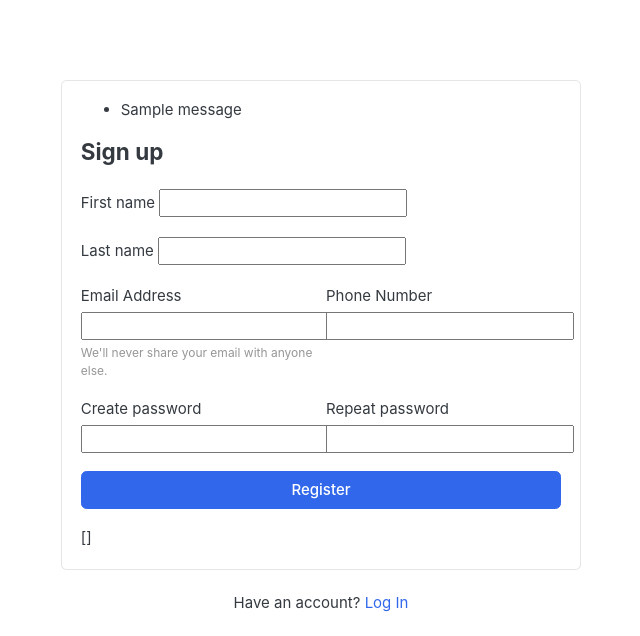
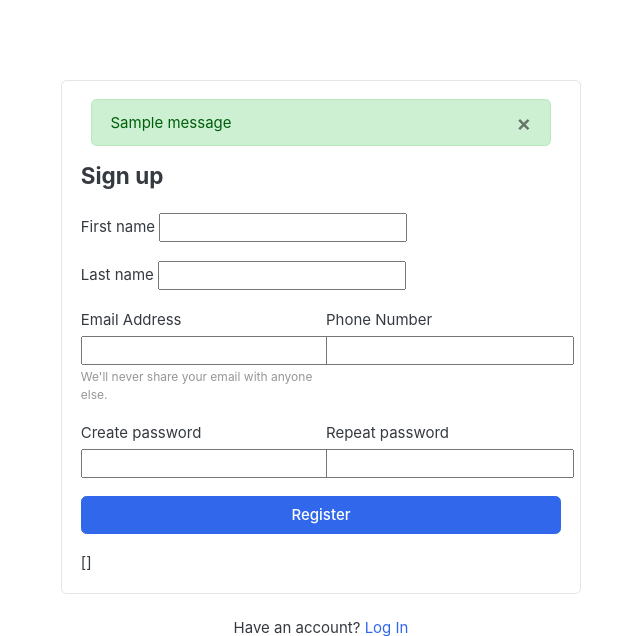
Before and after one commit to EHABEMADAPOSHDY/greatkart-django, a Django app: template templates/accounts/register.html in a window 1280 px wide. Shown: the part 118-754 px from the top of the page, without its empty margins (319-959 px from the left). Run offline with Django 5.2, Linux system fonts and the light colour scheme; the template is opened without the code that fills it: most values are stand-ins (such as "Sample title", 1, 10 or a date in 2020); one stand-in notice (Sample message) is shown; form fields are guessed from the names that the template uses; some libraries are stand-ins or nearby versions; some web fonts are replaced.

Commit message:
form Done

```diff
--- a/accounts/views.py
+++ b/accounts/views.py
@@ -1,7 +1,7 @@
-from django.shortcuts import render
+from django.shortcuts import render , redirect
 from .models import *
 from .forms import *
-
+from django.contrib import messages
 def register(request):
     if request.method == 'POST':
         form = RegistrationForm(request.POST)
@@ -15,6 +15,8 @@
             user = Account.objects.create_user(first_name=first_name , last_name=last_name , email=email , username=username , password=password)
             user.phone_number = phone_number
             user.save()
+            messages.success(request, 'Registration successful')
+            return redirect ('register')
     else:
         form = RegistrationForm()
     context = {
--- a/templates/includes/alerts.html
+++ b/templates/includes/alerts.html
@@ -1,10 +1,11 @@
 {% if messages %}
-<ul class="messages">
     {% for message in messages %}
-    <li{% if message.tags %} class="{{ message.tags }}"{% endif %}>
+    <div id="message" class="container" >
+    <div {% if message.tags %} class="alert alert-{{ message.tags }}"{% endif %} role="alert">
+        <button type="button" class="close" date_dismiss="alert"><span aria-hiddeb="true">&times;</span></button>
         {% if message.level == DEFAULT_MESSAGE_LEVELS.ERROR %}Important: {% endif %}
         {{ message }}
-    </li>
+    </div>
+    </div>
     {% endfor %}
-</ul>
 {% endif %}
```
